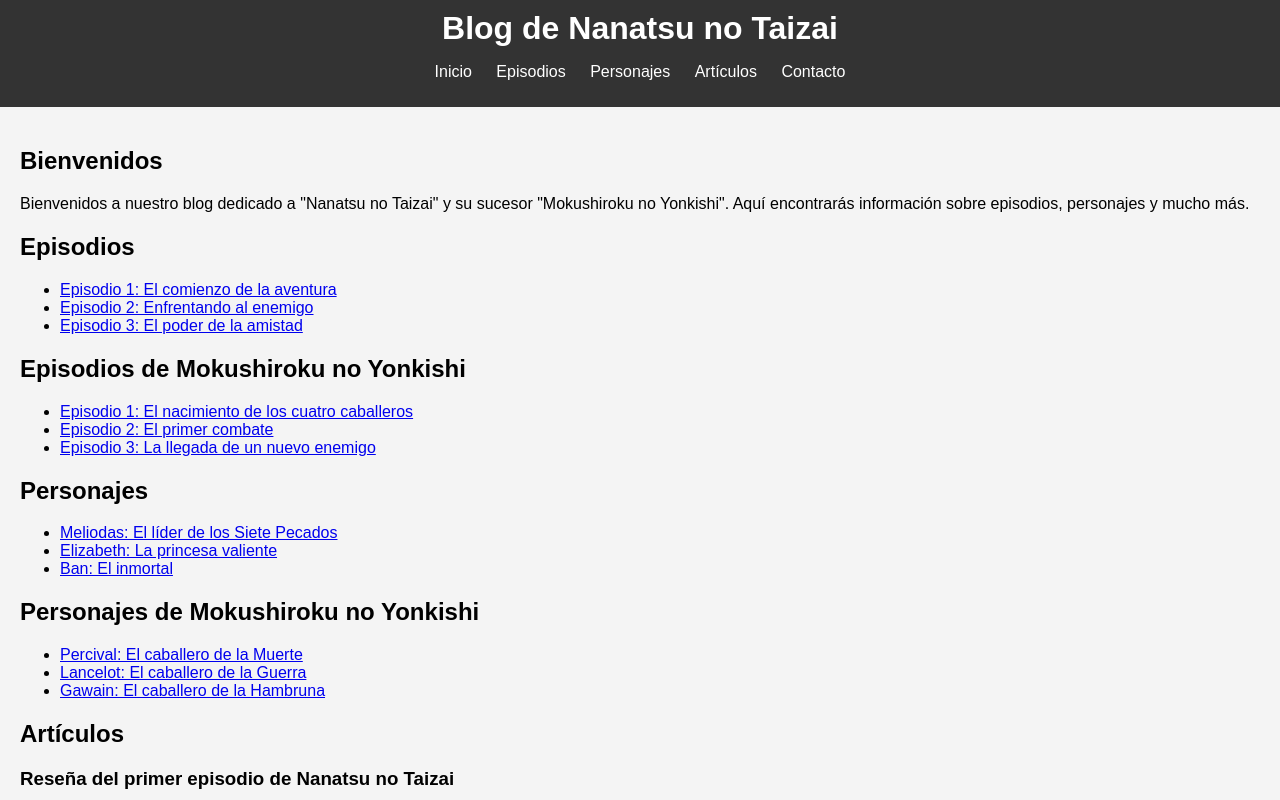
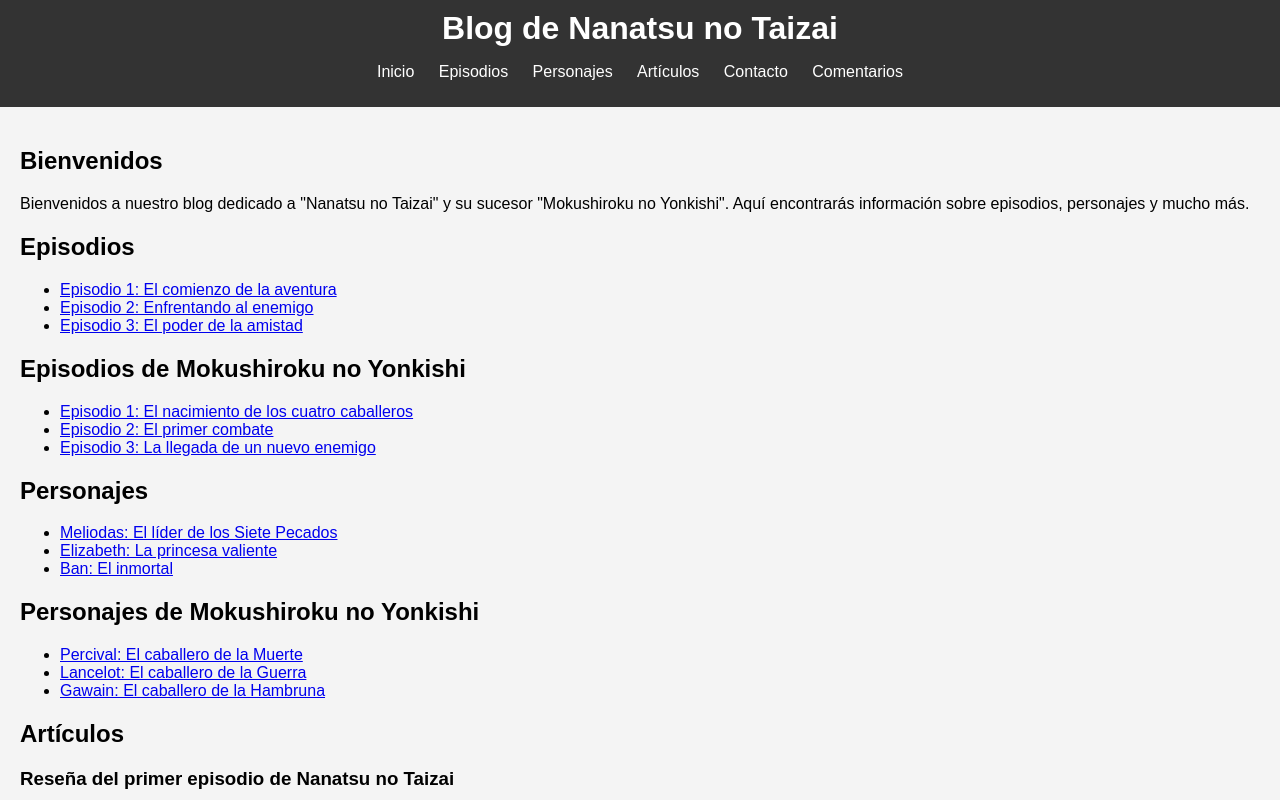
Before and after one commit to DavidPerez9988/Nanatsu-no-Taizai, a plain HTML site: page index.html in a window 1280 px wide. Shown: the top 800 px of the page. Drawn offline with Linux system fonts and the light colour scheme.

Commit message:
Update index.html

```diff
--- a/index.html
+++ b/index.html
@@ -16,6 +16,7 @@
                 <li><a href="#personajes">Personajes</a></li>
                 <li><a href="#articulos">Artículos</a></li>
                 <li><a href="#contacto">Contacto</a></li>
+                <li><a href="#comentarios">Comentarios</a></li>
             </ul>
         </nav>
     </header>
```
